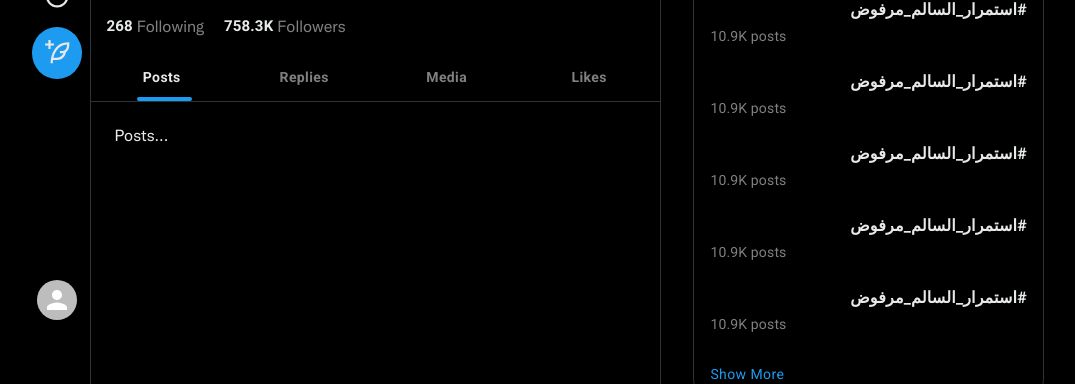
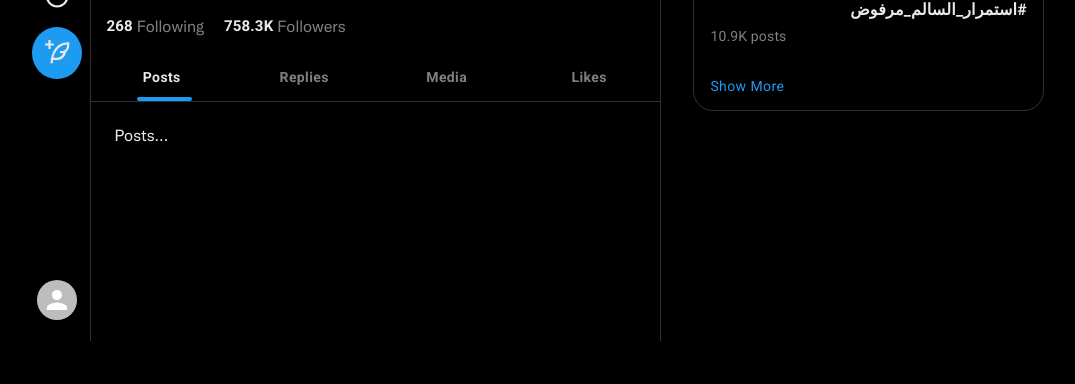
Before and after one commit to HayaAbuRaed/twitter-clone, a React (Create React App) app: page /1 in a window 1280 px wide. Shown: the part 459-843 px from the top of the page, without its empty margins (113-1188 px from the left). After the commit the page ends 800 px from the top, so only its background shows below. Built offline with nearby package versions, Linux system fonts and the light colour scheme.

Commit message:
removed redundent data from legacy in profile component

```diff
--- a/src/components/TrendsContainer/TrendsContainer.jsx
+++ b/src/components/TrendsContainer/TrendsContainer.jsx
@@ -43,30 +43,6 @@ const TrendsContainer = ({ step = 10 }) => {
       promoted_content: null,
       query: "%23AppleEvent",
       tweet_volume: 65129,
-    },
-    {
-      name: "#استمرار_السالم_مرفوض",
-      url: "http://twitter.com/search?q=%23getoutofrafah",
-      promoted_content: null,
-      tweet_volume: 10946,
-    },
-    {
-      name: "#استمرار_السالم_مرفوض",
-      url: "http://twitter.com/search?q=%23getoutofrafah",
-      promoted_content: null,
-      tweet_volume: 10946,
-    },
-    {
-      name: "#استمرار_السالم_مرفوض",
-      url: "http://twitter.com/search?q=%23getoutofrafah",
-      promoted_content: null,
-      tweet_volume: 10946,
-    },
-    {
-      name: "#استمرار_السالم_مرفوض",
-      url: "http://twitter.com/search?q=%23getoutofrafah",
-      promoted_content: null,
-      tweet_volume: 10946,
     },
     {
       name: "#استمرار_السالم_مرفوض",
```
